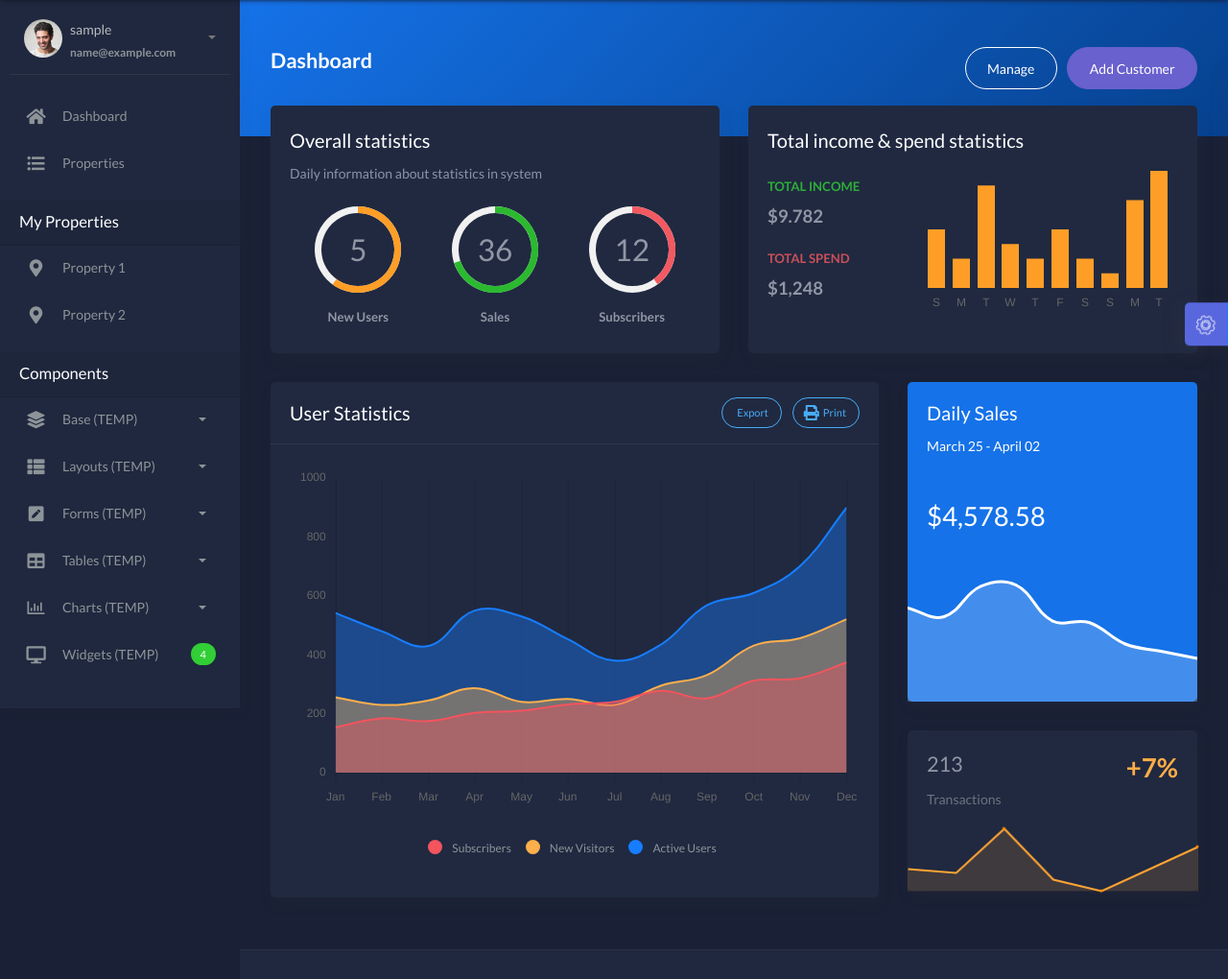
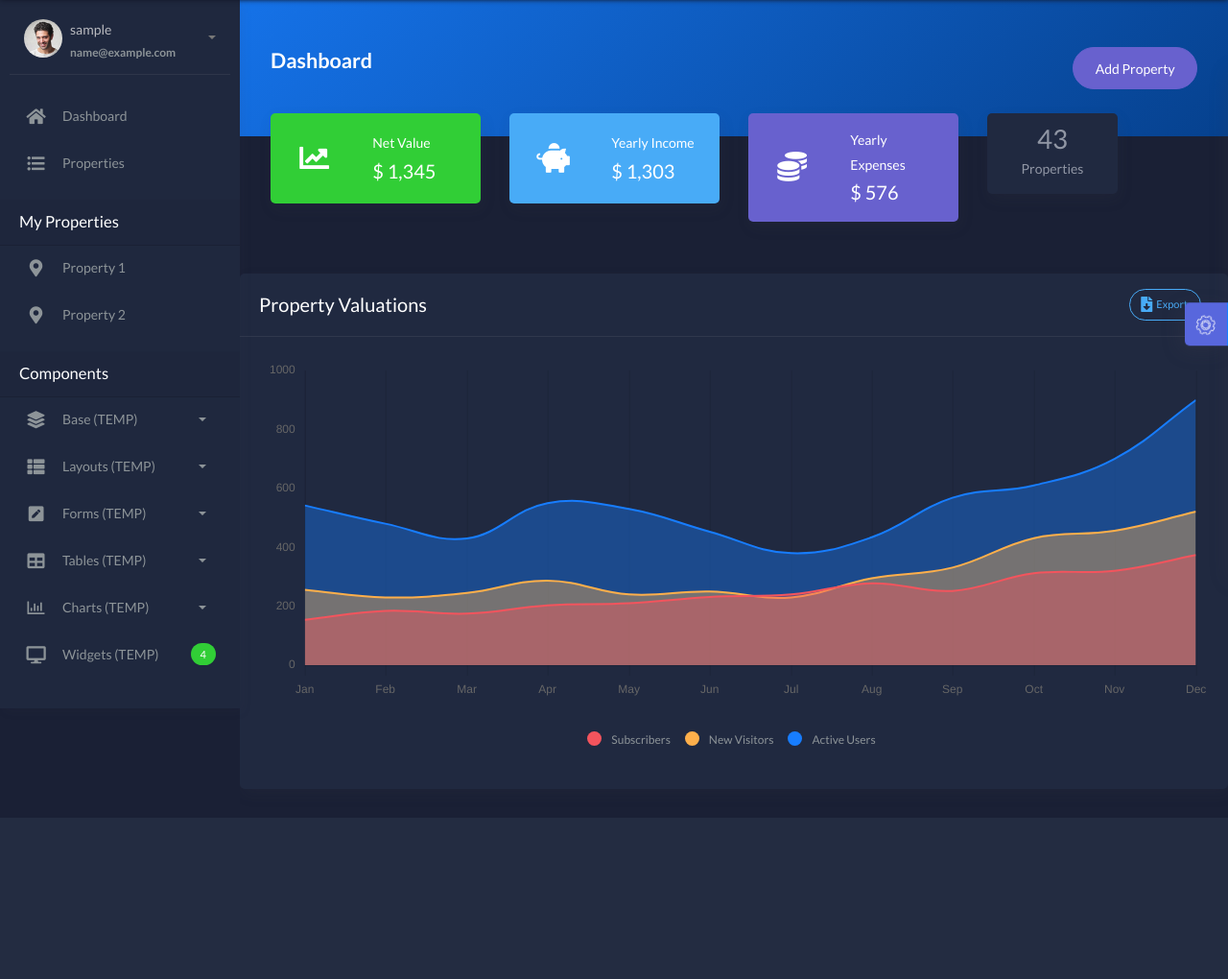
Before and after one commit to DanielFarahani/property_dashboard, a Flask app: page /index in a window 1280 px wide. Shown: the part 62-1082 px from the top of the page at 96% size. After the commit the page ends 903 px from the top, so only its background shows below. Run offline with Flask 2, Linux system fonts and the light colour scheme; the visitor is signed in with stand-in values (Sample User, id 1); data comes from the database, SQL or seed files in the repository; some libraries are stand-ins or nearby versions.

Commit message:
modified main page, table view now and corelogic request next

```diff
--- a/app/home/routes.py
+++ b/app/home/routes.py
@@ -39,7 +39,8 @@ def route_template(template):
 @blueprint.route('/properties', methods=['GET'])
 @login_required
 def properties():
-    pass
+    return render_template('page-404.html'), 404
+
 
 # Helper - Extract current page name from request
 def get_segment(request):
--- a/app/home/templates/index.html
+++ b/app/home/templates/index.html
@@ -10,116 +10,110 @@
 					<h2 class="text-white pb-2 fw-bold">Dashboard</h2>
 				</div>
 				<div class="ml-md-auto py-2 py-md-0">
-					<a href="#" class="btn btn-white btn-border btn-round mr-2">Manage</a>
-					<a href="#" class="btn btn-secondary btn-round">Add Customer</a>
+					<a href="#" class="btn btn-secondary btn-round">Add Property</a>
 				</div>
 			</div>
 		</div>
 	</div>
 
 	<div class="page-inner mt--5">
-		<div class="row mt--2">
-			<div class="col-md-6">
-				<div class="card full-height">
-					<div class="card-body">
-						<div class="card-title">Overall statistics</div>
-						<div class="card-category">Daily information about statistics in system</div>
-						<div class="d-flex flex-wrap justify-content-around pb-2 pt-4">
-							<div class="px-2 pb-2 pb-md-0 text-center">
-								<div id="circles-1"></div>
-								<h6 class="fw-bold mt-3 mb-0">New Users</h6>
-							</div>
-							<div class="px-2 pb-2 pb-md-0 text-center">
-								<div id="circles-2"></div>
-								<h6 class="fw-bold mt-3 mb-0">Sales</h6>
-							</div>
-							<div class="px-2 pb-2 pb-md-0 text-center">
-								<div id="circles-3"></div>
-								<h6 class="fw-bold mt-3 mb-0">Subscribers</h6>
-							</div>
-						</div>
-					</div>
-				</div>
-			</div>
-			<div class="col-md-6">
-				<div class="card full-height">
-					<div class="card-body">
-						<div class="card-title">Total income & spend statistics</div>
-						<div class="row py-3">
-							<div class="col-md-4 d-flex flex-column justify-content-around">
-								<div>
-									<h6 class="fw-bold text-uppercase text-success op-8">Total Income</h6>
-									<h3 class="fw-bold">$9.782</h3>
-								</div>
-								<div>
-									<h6 class="fw-bold text-uppercase text-danger op-8">Total Spend</h6>
-									<h3 class="fw-bold">$1,248</h3>
+		<div class="row">
+			<div class="col-sm-6 col-md-3">
+				<div class="card card-stats card-success card-round">
+					<div class="card-body ">
+						<div class="row">
+							<div class="col-5">
+								<div class="icon-big text-center">
+									<i class="fas fa-chart-line"></i>
 								</div>
 							</div>
-							<div class="col-md-8">
-								<div id="chart-container">
-									<canvas id="totalIncomeChart"></canvas>
+							<div class="col-7 col-stats">
+								<div class="numbers">
+									<p class="card-category">Net Value</p>
+									<h4 class="card-title">$ 1,345</h4>
 								</div>
 							</div>
 						</div>
 					</div>
 				</div>
 			</div>
+
+			<div class="col-sm-6 col-md-3">
+				<div class="card card-stats card-info card-round">
+					<div class="card-body">
+						<div class="row">
+							<div class="col-5">
+								<div class="icon-big text-center">
+									<i class="fas fa-piggy-bank"></i>
+								</div>
+							</div>
+							<div class="col-7 col-stats">
+								<div class="numbers">
+									<p class="card-category">Yearly Income</p>
+									<h4 class="card-title">$ 1,303</h4>
+								</div>
+							</div>
+						</div>
+					</div>
+				</div>
+			</div>
+
+			<div class="col-sm-6 col-md-3">
+				<div class="card card-stats card-secondary card-round">
+					<div class="card-body ">
+						<div class="row">
+							<div class="col-5">
+								<div class="icon-big text-center">
+									<i class="fas fa-coins"></i>
+								</div>
+							</div>
+							<div class="col-7 col-stats">
+								<div class="numbers">
+									<p class="card-category">Yearly Expenses</p>
+									<h4 class="card-title">$ 576</h4>
+								</div>
+							</div>
+						</div>
+					</div>
+				</div>
+			</div>
+
+			<div class="col-6 col-sm-4 col-lg-2">
+				<div class="card">
+					<div class="card-body p-2 text-center">
+						<div class="h1 m-0">43</div>
+						<div class="mb-2">Properties</div>
+					</div>
+				</div>
+			</div>
 		</div>
+
+	</div>
 		<div class="row">
-			<div class="col-md-8">
+			<div class="col-md-12">
 				<div class="card">
 					<div class="card-header">
 						<div class="card-head-row">
-							<div class="card-title">User Statistics</div>
+							<div class="card-title">Property Valuations</div>
 							<div class="card-tools">
 								<a href="#" class="btn btn-info btn-border btn-round btn-sm mr-2">
 									<span class="btn-label">
-										<i class="fa fa-pencil"></i>
+										<i class="fas fa-file-download"></i>
 									</span>
 									Export
-								</a>
-								<a href="#" class="btn btn-info btn-border btn-round btn-sm">
-									<span class="btn-label">
-										<i class="fa fa-print"></i>
-									</span>
-									Print
 								</a>
 							</div>
 						</div>
 					</div>
+
+					<!-- Multi-Series chart -->
 					<div class="card-body">
 						<div class="chart-container" style="min-height: 375px">
 							<canvas id="statisticsChart"></canvas>
 						</div>
 						<div id="myChartLegend"></div>
 					</div>
-				</div>
-			</div>
-			<div class="col-md-4">
-				<div class="card card-primary">
-					<div class="card-header">
-						<div class="card-title">Daily Sales</div>
-						<div class="card-category">March 25 - April 02</div>
-					</div>
-					<div class="card-body pb-0">
-						<div class="mb-4 mt-2">
-							<h1>$4,578.58</h1>
-						</div>
-						<div class="pull-in">
-							<canvas id="dailySalesChart"></canvas>
-						</div>
-					</div>
-				</div>
-				<div class="card">
-					<div class="card-body pb-0">
-						<div class="h1 fw-bold float-right text-warning">+7%</div>
-						<h2 class="mb-2">213</h2>
-						<p class="text-muted">Transactions</p>
-						<div class="pull-in sparkline-fix">
-							<div id="lineChart"></div>
-						</div>
-					</div>
+
 				</div>
 			</div>
 		</div>
--- a/app/home/templates/widgets.html
+++ b/app/home/templates/widgets.html
@@ -11,6 +11,7 @@
 		<div class="page-inner">
 			<!-- Card -->
 			<h4 class="page-title">Card</h4>
+
 			<div class="row">
 				<div class="col-sm-6 col-md-3">
 					<div class="card card-stats card-primary card-round">
@@ -89,6 +90,7 @@
 					</div>
 				</div>
 			</div>
+
 			<!-- Card With Icon States Color -->
 			<div class="row">
 				<div class="col-sm-6 col-md-3">
@@ -664,6 +666,7 @@
 				</div>
 			</div>
 
+			<!-- THIS FOR # HOMES -->
 			<div class="row">
 				<div class="col-6 col-sm-4 col-lg-2">
 					<div class="card">
```
